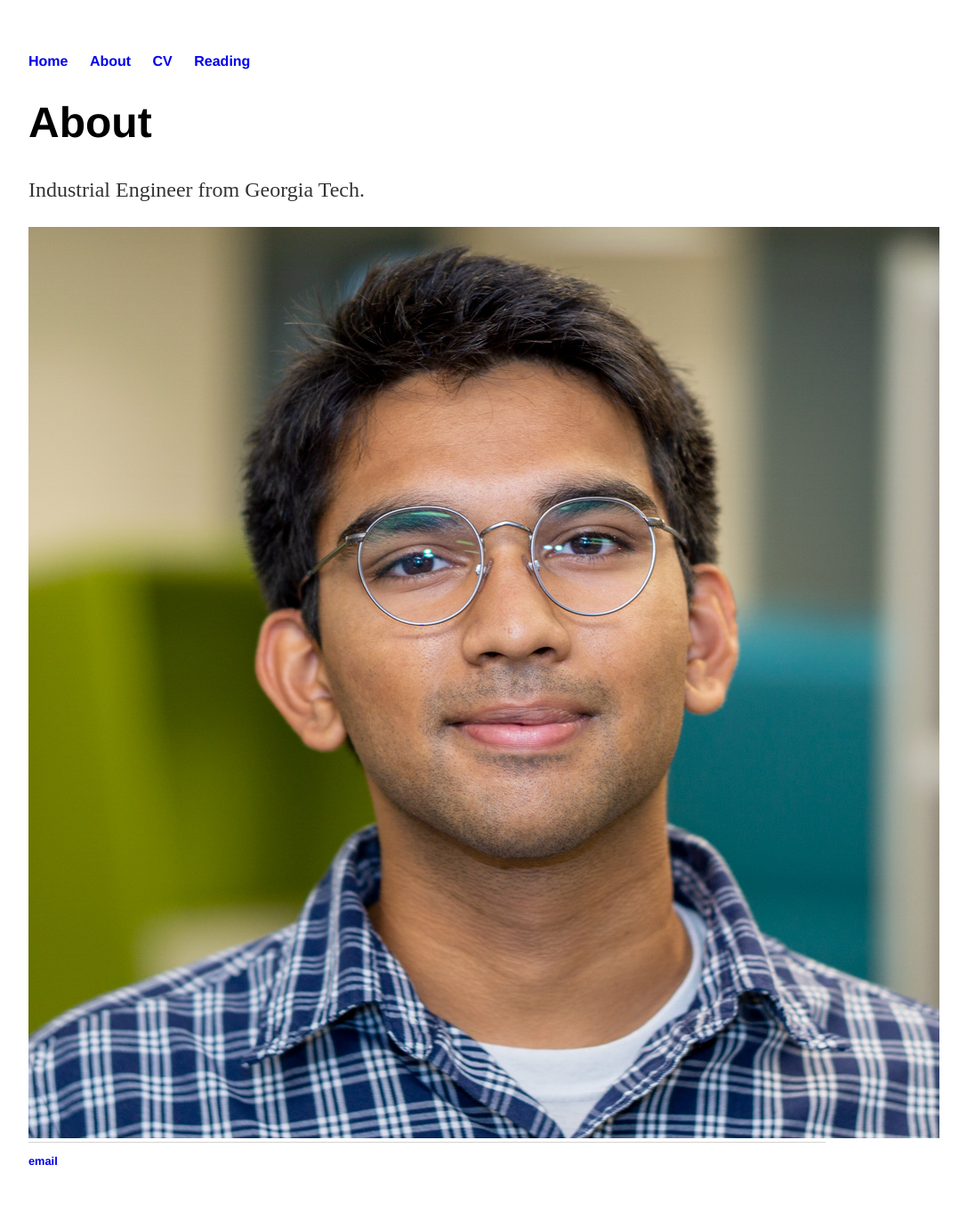
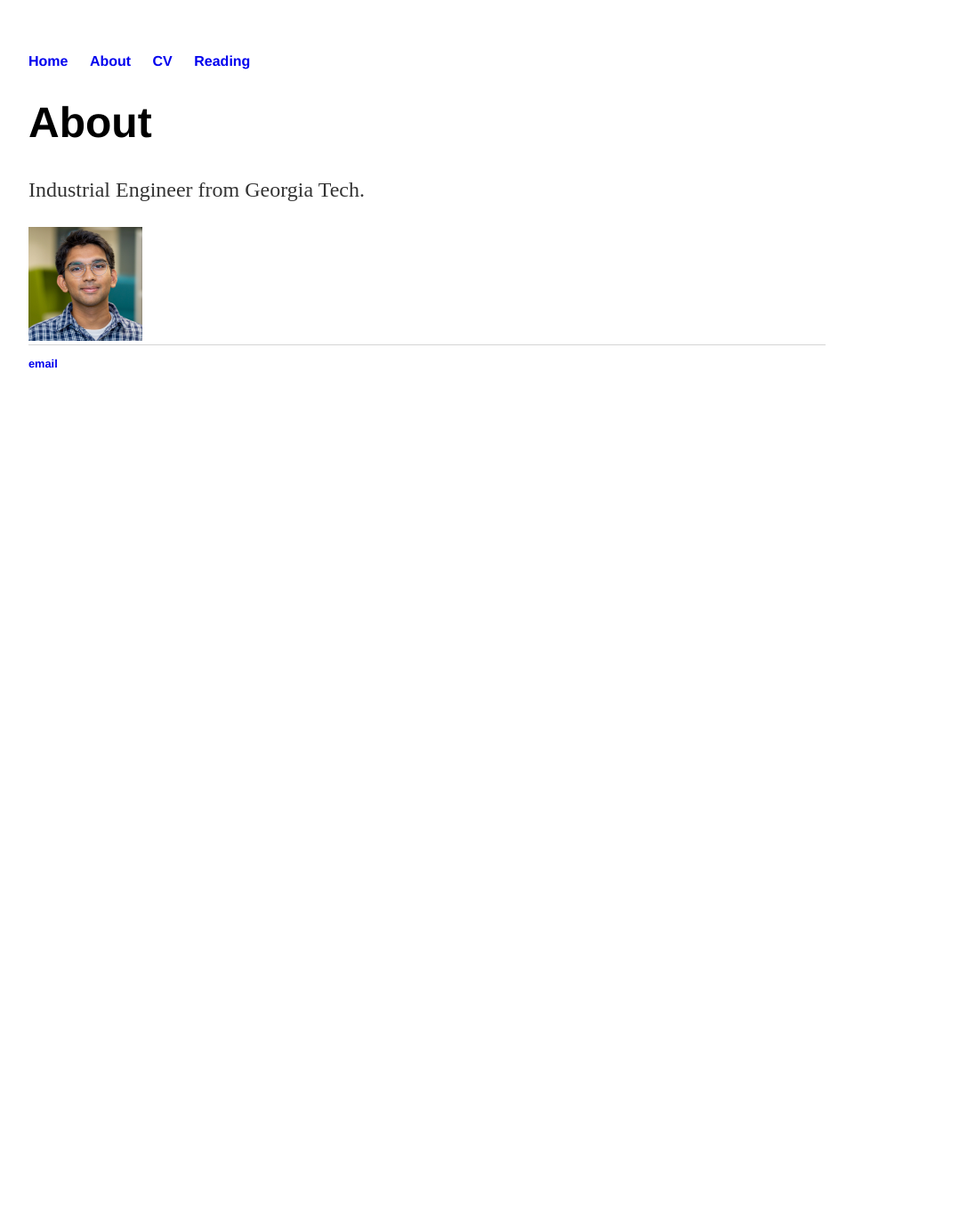
Before and after one commit to ved-mohan/ved-mohan.github.io, a Jekyll site: the page built from about/index.html, in a window 1280 px wide. Shown: the whole page at 89% size, without its empty margins (160-1247 px from the left). Built offline with Jekyll 4.4.1, drawn with Linux system fonts in a browser that asks for light colours; after the commit the page ends 900 px from its top, so only the background shows below that.

Commit message:
pdf and image
embeded pdf and resized image in about

```diff
--- a/about/index.html
+++ b/about/index.html
@@ -6,7 +6,7 @@
 		<div class="about">
 			<h1>About</h1>
 			<p>Industrial Engineer from Georgia Tech.</p>
-			<img src="/jpg/VMOHAN.jpg" alt="HTML">
+			<img src="/jpg/VMOHAN.jpg" alt="HTML" style="width:128px;height:128px;">
 
 			<!-- <ul class="contacts">
 				<li><a href="https://www.linkedin.com/in/vedmohan/">linkedin.com/in/vedmohan</a></li>
--- a/cv/index.html
+++ b/cv/index.html
@@ -4,7 +4,8 @@
 ---
 
 	<div class="cv">
-		<a href="pdfs/Ved_Mohan_Resume.pdf" class="image fit"><img src="images/marr_pic.jpg" alt=""> Resume </a>
+		<a href="pdfs/Resume_Ved.pdf"> Resume </a>
+		<embed src="pdfs/Resume_Ved.pdf" width="800px" height="2100px" />
 <!-- 		<a href="#" class="download" title="Download CV as PDF">Download CV</a>
 					<h1>Ved Mohan</h1>
 					<address>
```
Also changed, not shown: 3 other files.
